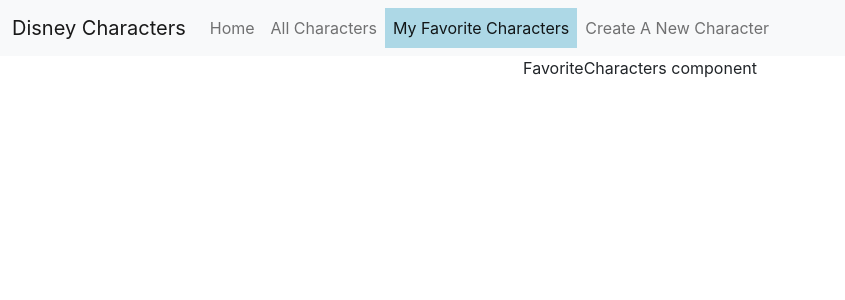
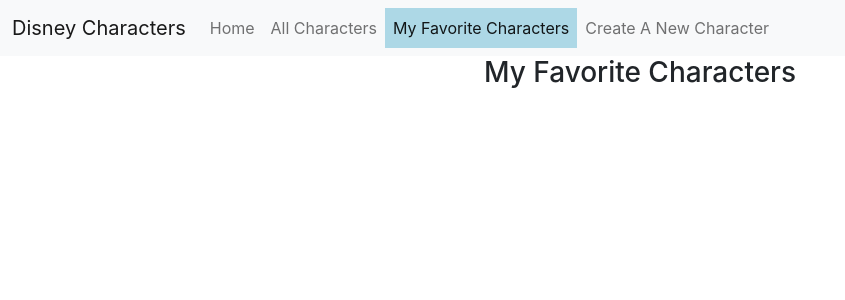
Before and after one commit to chrispavla/disney-characters-project, a React (Create React App) app in the folder my-app/: page /favorites in a window 1280 px wide. Shown: the top 300 px of the page, without its empty margins (0-845 px from the left). Built offline with nearby package versions, Linux system fonts and the light colour scheme; data requests are answered from the project's data file.

Commit message:
Added favorites button and isFavorited state

```diff
--- a/my-app/package.json
+++ b/my-app/package.json
@@ -15,7 +15,8 @@
     "start": "react-scripts start",
     "build": "react-scripts build",
     "test": "react-scripts test",
-    "eject": "react-scripts eject"
+    "eject": "react-scripts eject",
+    "server": "json-server --watch db.json"
   },
   "eslintConfig": {
     "extends": [
--- a/my-app/src/components/App.js
+++ b/my-app/src/components/App.js
@@ -14,14 +14,13 @@
   const [characters, setCharacters] = useState([]);
   const [search, setSearch] = useState("");
   const [showVillains, setShowVillains] = useState(false);
-  // const { id } = useParams()
+  const [favoriteCharacters, setFavoriteCharacters] = useState([])
 
   useEffect(() => {
     fetch("http://localhost:3000/characters")
       .then((res) => res.json())
       .then((characterData) => {
-        setCharacters(characterData);
-        // debugger
+        setCharacters(characterData)
       });
   }, []);
 
@@ -38,6 +37,10 @@
       character.name.toLowerCase().includes(search.toLowerCase())
     )
     .filter((character) => (showVillains ? character.isVillain : true));
+
+  function handleClick(favoritedCharacter) {
+    setFavoriteCharacters([...favoriteCharacters, favoritedCharacter])
+  }
 
   return (
     <div className="App">
@@ -57,14 +60,16 @@
             setSearchBar={setSearchBar}
             handleShowVillains={handleShowVillains}
             showVillains={showVillains}
+            handleClick={handleClick}
           />
         </Route>
-
         <Route exact path="/characters/:id">
           <CharacterDetails characters={characters} />
         </Route>
         <Route exact path="/favorites">
-          <FavoriteCharacters />
+          <FavoriteCharacters
+            favoriteCharacters={favoriteCharacters}
+          />
         </Route>
         <Route exact path="/create-new">
           <NewCharacterForm />
--- a/my-app/src/components/CharacterCard.js
+++ b/my-app/src/components/CharacterCard.js
@@ -1,14 +1,25 @@
 import CharacterDetails from "./CharacterDetails";
 import { Link } from "react-router-dom"
+import { useState } from "react";
 
-function CharacterCard({ character }) {
+function CharacterCard({ character, handleClick }) {
+
+  const [isFavorited, setIsFavorited] = useState(false)
+
   return (
     <div>
       <Link to={`/characters/${character["_id"]}`}>
         <img src={character.imageUrl} alt={character.name}></img>
         <h3>{character.name}</h3>
-        {/* <CharacterDetails character={character} /> */}
       </Link>
+      <button
+        onClick={() => {
+          handleClick(character)
+          setIsFavorited(!isFavorited)
+        }}
+      >
+        {isFavorited ? "Favorited" : "Add to Favorites"}
+      </button>
     </div>
     )
 }
--- a/my-app/src/components/CharactersList.js
+++ b/my-app/src/components/CharactersList.js
@@ -3,23 +3,17 @@
 import Filter from "./Filter";
 import { Link } from "react-router-dom";
 
-function CharactersList({
-  characters,
-  // setSearchBar,
-  // showVillains,
-  // handleShowVillains,
-}) {
+function CharactersList({ characters, handleClick }) {
   const charactersToDisplay = characters.map((character) => (
-    <CharacterCard character={character} key={character["_id"]} />
+    <CharacterCard
+      character={character}
+      key={character["_id"]}
+      handleClick={handleClick}
+    />
   ));
 
   return (
     <div>
-      {/* <Filter
-       setSearchBar={setSearchBar}
-       showVillains={showVillains}
-      handleShowVillains={handleShowVillains}
-      > */}
       {charactersToDisplay}
     </div>
   );
--- a/my-app/src/components/FavoriteCharacters.js
+++ b/my-app/src/components/FavoriteCharacters.js
@@ -1,9 +1,18 @@
 import CharacterCard from "./CharacterCard"
 
-function FavoriteCharacters() {
+function FavoriteCharacters({ favoriteCharacters }) {
+
+    const favoriteCharactersToDisplay = favoriteCharacters.map((character) => (
+        <CharacterCard
+          character={character}
+          key={character["_id"]}
+        />
+      ))
+
     return (
         <div>
-            FavoriteCharacters component
+            <h3>My Favorite Characters</h3>
+            {favoriteCharactersToDisplay}
         </div>
     )
 }
```
